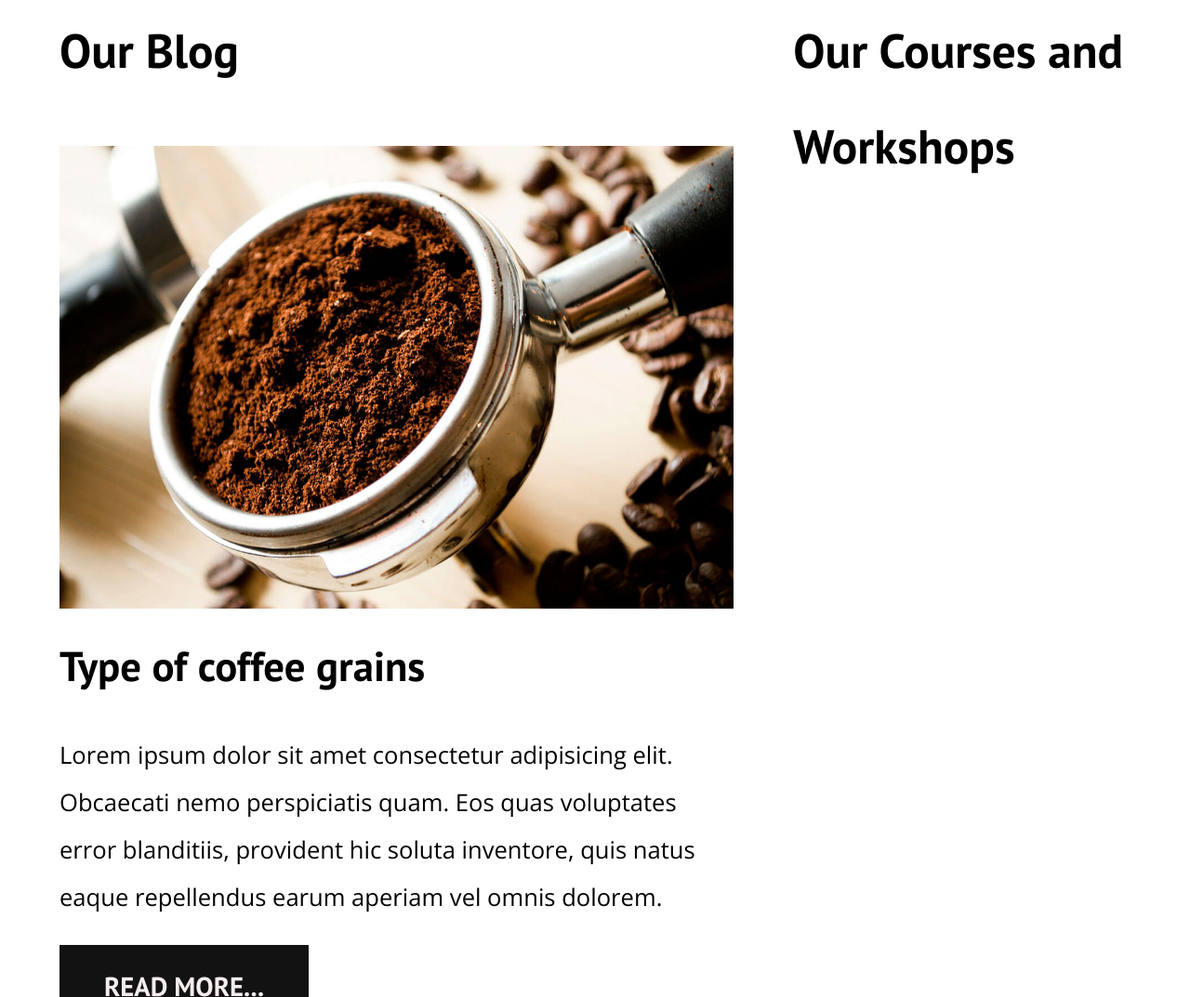
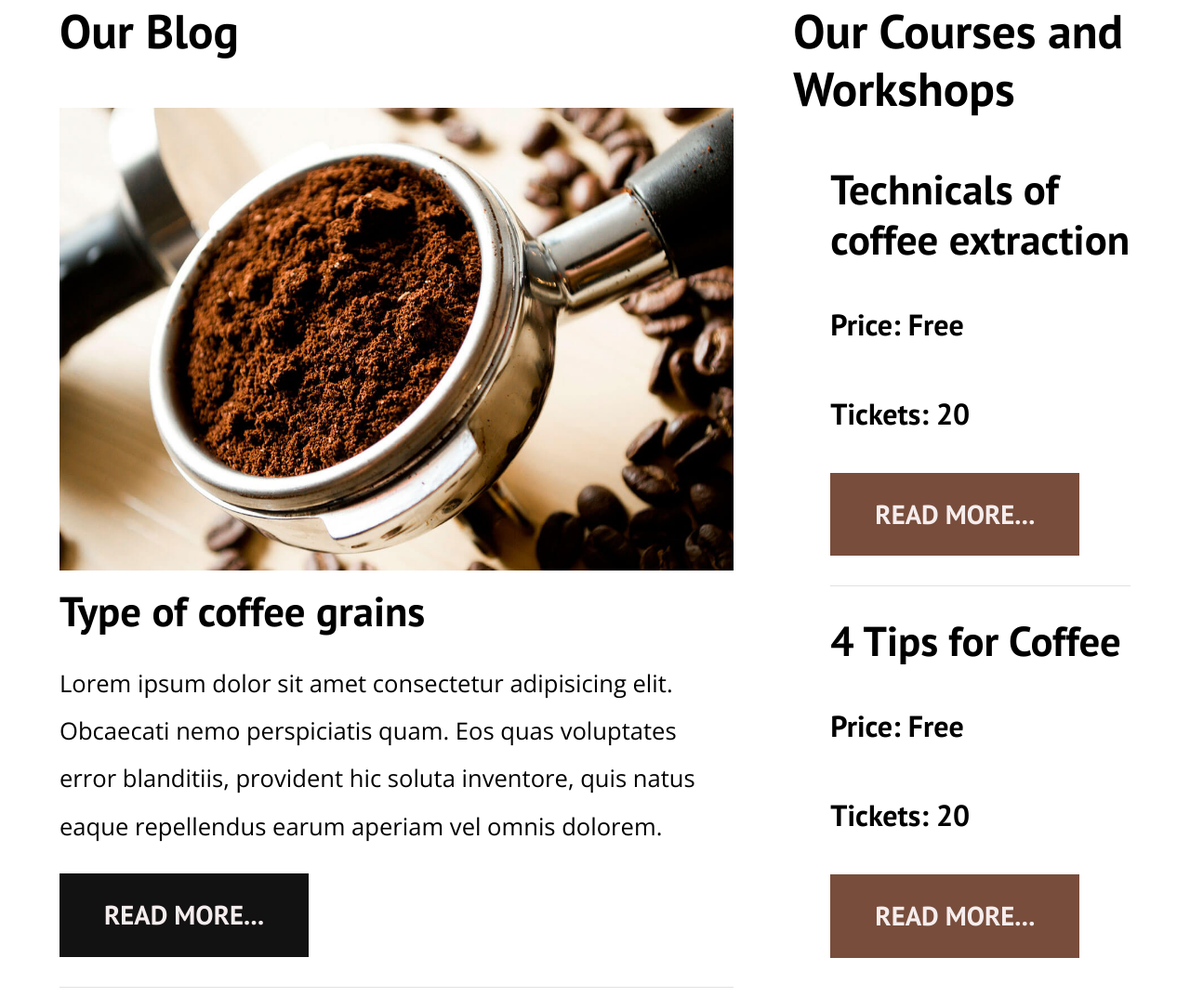
Before and after one commit to erick-sk/coffee-blog, a plain HTML site: page index.html in a window 1280 px wide. Shown: the part 1008-2081 px from the top of the page at 93% size. Drawn offline with nearby package versions, Linux system fonts and the light colour scheme.

Commit message:
Add section sidebar

```diff
--- a/css/style.css
+++ b/css/style.css
@@ -2,7 +2,7 @@
 	--fontHeading: 'PT Sans', sans-serif;
 	--fontParragrah: 'Open Sans', sans-serif;
 
-	--primay: #784d3c;
+	--primary: #784d3c;
 	--gray: #e1e1e1;
 	--white: #f5eded;
 	--black: #131212;
@@ -40,6 +40,7 @@ h2,
 h3,
 h4 {
 	font-family: var(--fontHeading);
+	line-height: 1.2;
 }
 
 h1 {
@@ -163,3 +164,29 @@ img {
 .button--primary {
 	background-color: var(--black);
 }
+
+.button--secondary {
+	background-color: var(--primary);
+}
+
+.courses {
+	list-style: none;
+}
+
+.widget-curso:not(:last-of-type) {
+	border-bottom: 1px solid var(--gray);
+	margin-bottom: 2rem;
+}
+.widget-curso__label {
+	font-family: var(--fontHeading);
+	font-weight: bold;
+}
+
+.widget-curso__info {
+	font-weight: normal;
+}
+
+.widget-curso__label,
+.widget-curso__info {
+	font-size: 2rem;
+}
--- a/index.html
+++ b/index.html
@@ -106,6 +106,39 @@
 			</main>
 			<aside class="main__sidebar">
 				<h3>Our Courses and Workshops</h3>
+
+				<ul class="courses">
+					<li class="widget-curso">
+						<h4 class="no-margin">
+							Technicals of coffee extraction
+						</h4>
+						<p class="widget-curso__label">
+							Price:
+							<span class="widget-curso__info">Free</span>
+						</p>
+						<p class="widget-curso__label">
+							Tickets:
+							<span class="widget-curso__info">20</span>
+						</p>
+						<a href="entry.html" class="button button--secondary"
+							>Read more...</a
+						>
+					</li>
+					<li class="widget-curso">
+						<h4 class="no-margin">4 Tips for Coffee</h4>
+						<p class="widget-curso__label">
+							Price:
+							<span class="widget-curso__info">Free</span>
+						</p>
+						<p class="widget-curso__label">
+							Tickets:
+							<span class="widget-curso__info">20</span>
+						</p>
+						<a href="entry.html" class="button button--secondary"
+							>Read more...</a
+						>
+					</li>
+				</ul>
 			</aside>
 		</div>
 	</body>
```
